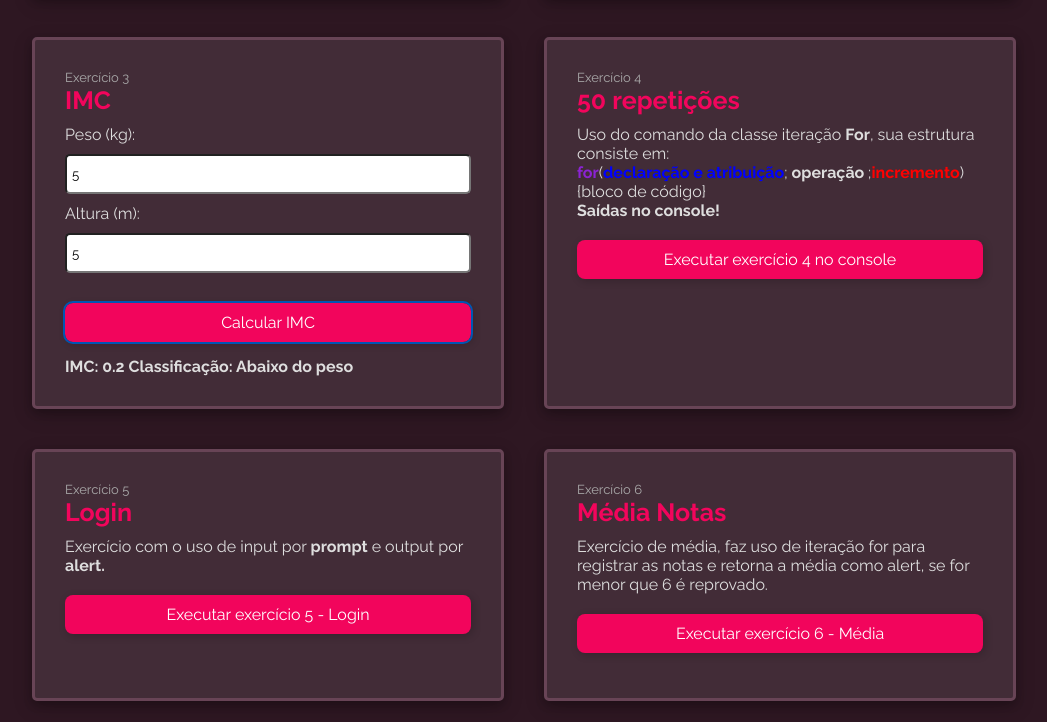
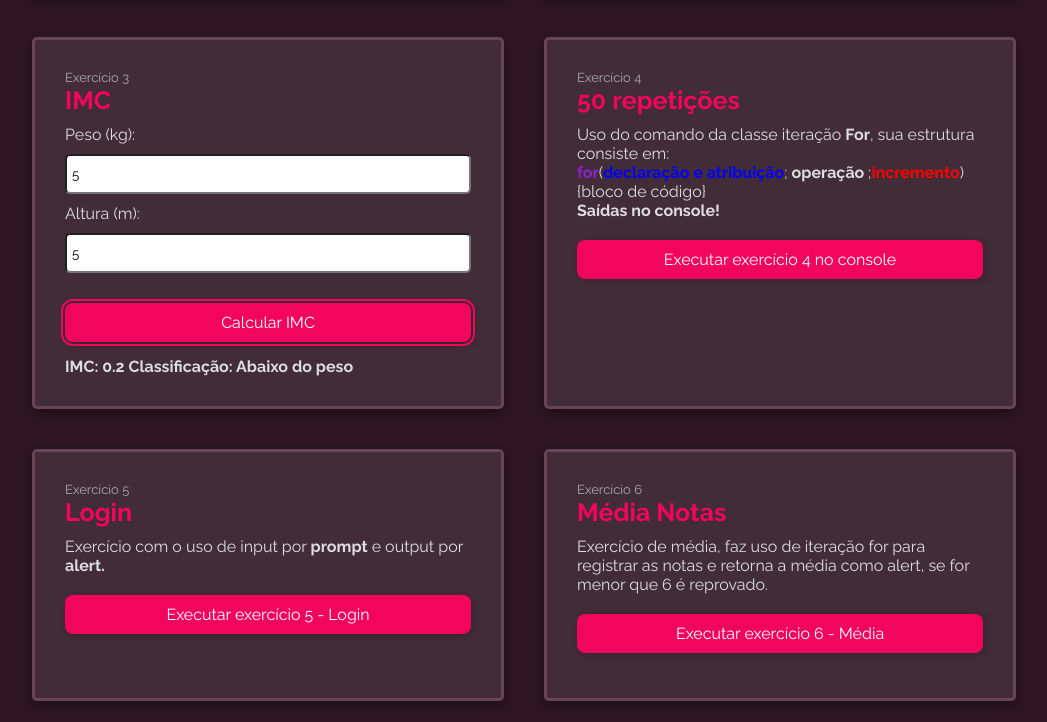
Before and after one commit to Stratfy/vinheria-agnello-web-dev, a plain HTML site: page index.html in a window 1280 px wide. Both pictures are taken after typing "5", "5" into the empty fields and a click on the button "Calcular IMC". Shown: the part 602-1324 px from the top of the page, without its empty margins (116-1163 px from the left). Drawn offline with Linux system fonts and the light colour scheme.

Commit message:
style: adiciona indicação de foco em inputs e botões para acessibilidade

```diff
--- a/src/css/estilo.css
+++ b/src/css/estilo.css
@@ -168,3 +168,9 @@ footer a:hover{
 footer img{
     width: 300px;
 }
+
+input:focus,
+button:focus {
+  outline: 2px solid #f2055c;
+  outline-offset: 2px;
+}
```
